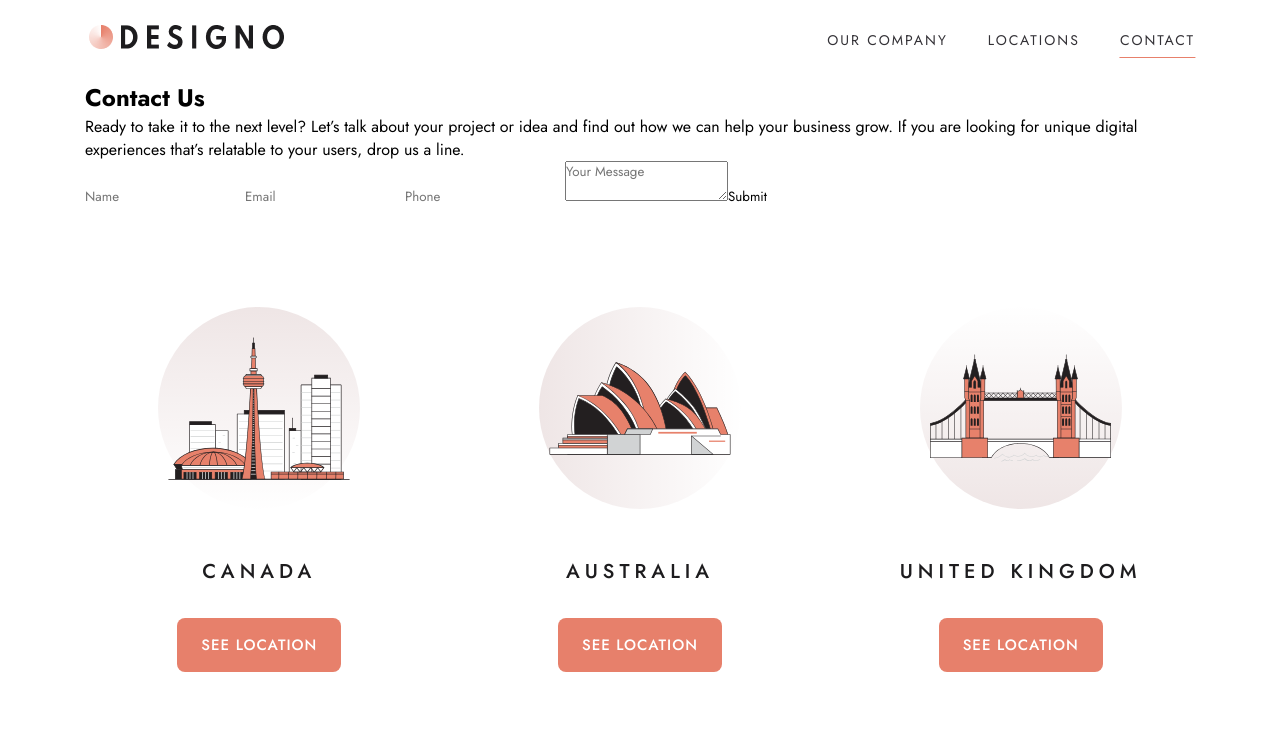
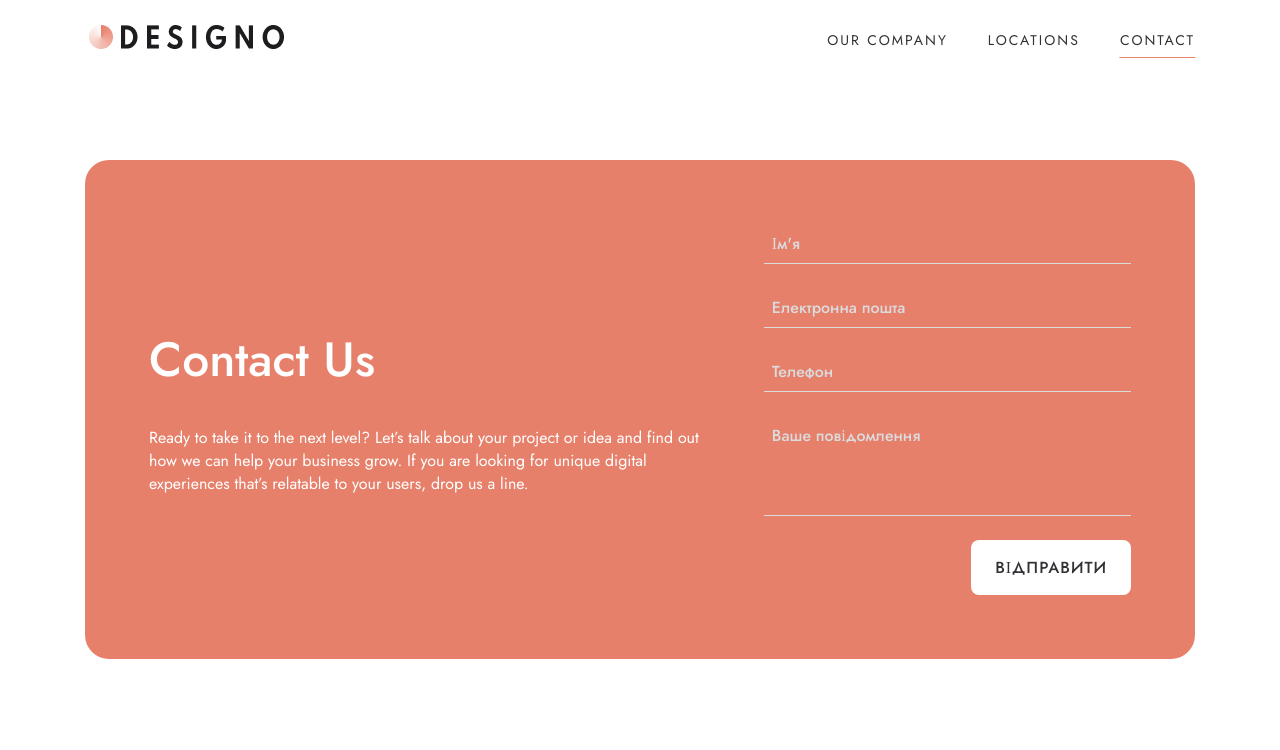
Before and after one commit to DanyloOhurtsov/Designo, a React (Create React App) app: page /contact in a window 1280 px wide. Shown: the top 750 px of the page. Built offline with nearby package versions, Linux system fonts and the light colour scheme; the HTML template or start-up script is replaced by a standard one.

Commit message:
ContactPage | Desktop styling
Changes:
- add styling for ContactPage on desktop

```diff
--- a/src/index.css
+++ b/src/index.css
@@ -2,15 +2,16 @@
     margin: 0;
     padding: 0;
     box-sizing: border-box;
-    font-family: 'Jost';
+    font-family: "Jost";
 }
-body.overflowSmall{
+body.overflowSmall {
     height: 100svh;
     overflow: hidden;
 }
 a,
 button,
-input {
+input,
+textarea {
     background: inherit;
     border: inherit;
     outline: inherit;
--- a/src/pages/ContactPage/ContactPage.jsx
+++ b/src/pages/ContactPage/ContactPage.jsx
@@ -1,12 +1,40 @@
-import React, { useEffect } from "react";
+import React, { useEffect, useState } from "react";
 import styles from "./contactPage.module.scss";
 
 import { LocationComp } from "../../components/LocationComp/LocationComp";
 
 export const ContactPage = () => {
+    const [formData, setFormData] = useState({
+        name: "",
+        email: "",
+        phone: "",
+        message: "",
+    });
+    const [errorMessage, setErrorMessage] = useState("");
+
     useEffect(() => {
         window.scrollTo(0, 0);
     }, []);
+
+    const handleChange = (e) => {
+        const { name, value } = e.target;
+        setFormData((prevState) => ({ ...prevState, [name]: value }));
+    };
+
+    const handleSubmit = (e) => {
+        e.preventDefault();
+        if (
+            !formData.name ||
+            !formData.email ||
+            !formData.phone ||
+            !formData.message
+        ) {
+            setErrorMessage("");
+        } else {
+            setErrorMessage("");
+        }
+    };
+
     return (
         <div className={styles.contactPage}>
             <div className={styles.contactForm}>
@@ -20,32 +48,52 @@ export const ContactPage = () => {
                         line.
                     </p>
                 </div>
-                <form action="submit">
+                <form onSubmit={handleSubmit}>
                     <input
                         type="text"
-                        placeholder="Name"
-                        className={styles.inputForm}
+                        name="name"
+                        placeholder="Ім'я"
+                        className={`${
+                            formData.name ? styles.inputFormFilled : ""
+                        } ${styles.inputForm}`}
+                        value={formData.name}
+                        onChange={handleChange}
                     />
                     <input
                         type="email"
-                        placeholder="Email"
-                        className={styles.inputForm}
+                        name="email"
+                        placeholder="Електронна пошта"
+                        className={`${
+                            formData.name ? styles.inputFormFilled : ""
+                        } ${styles.inputForm}`}
+                        value={formData.email}
+                        onChange={handleChange}
                     />
                     <input
                         type="tel"
-                        placeholder="Phone"
-                        className={styles.inputForm}
+                        name="phone"
+                        placeholder="Телефон"
+                        className={`${
+                            formData.name ? styles.inputFormFilled : ""
+                        } ${styles.inputForm}`}
+                        value={formData.phone}
+                        onChange={handleChange}
                     />
                     <textarea
-                        placeholder="Your Message"
-                        className={styles.textArea}
+                        name="message"
+                        placeholder="Ваше повідомлення"
+                        className={`${
+                            formData.name ? styles.inputFormFilled : ""
+                        } ${styles.textArea}`}
+                        value={formData.message}
+                        onChange={handleChange}
                     ></textarea>
                     <button type="submit" className={styles.submitButton}>
-                        Submit
+                        Відправити
                     </button>
                 </form>
             </div>
-            <LocationComp/>
+            <LocationComp />
         </div>
     );
 };
--- a/src/pages/ContactPage/contactPage.module.scss
+++ b/src/pages/ContactPage/contactPage.module.scss
@@ -1,7 +1,76 @@
-@import '../../mainStyles.module.scss';
+@import "../../mainStyles.module.scss";
 
-.contactPage{
+.contactPage {
     max-width: calc(1110px + 32px);
     padding: 0 16px;
     margin: 0 auto;
+    margin-top: 80px;
+    .contactForm {
+        width: 100%;
+        display: flex;
+        justify-content: space-between;
+        align-items: center;
+        padding: 64px;
+        gap: 64px;
+        background-color: $color_Peach;
+        border-radius: 24px;
+        .textSection {
+            width: 60%;
+            .title2 {
+                color: $color_White;
+                font-size: $size_48;
+                font-weight: $weight_500;
+            }
+            .mainText {
+                margin-top: 32px;
+                color: $color_White;
+                font-size: $size_16;
+                font-weight: $weight_400;
+            }
+        }
+        form {
+            width: 40%;
+            display: flex;
+            flex-direction: column;
+            align-items: flex-end;
+            gap: 24px;
+            .inputForm,
+            .textArea {
+                width: 100%;
+                padding: 8px;
+                border-bottom: 1px solid $color_LightGrey;
+                color: $color_LightGrey;
+                font-size: $size_16;
+                font-weight: $weight_500;
+                &::placeholder {
+                    color: $color_LightGrey;
+                    font-size: $size_16;
+                    font-weight: $weight_500;
+                }
+            }
+            .textArea {
+                resize: none;
+                height: 100px;
+            }
+            .inputFormFilled{
+                border-bottom: 1px solid $color_White;
+                color: $color_White;
+            }
+            .submitButton {
+                padding: 16px 24px;
+                background-color: $color_White;
+                color: $color_darkGrey;
+                border-radius: 8px;
+                font-size: $size_16;
+                font-weight: $weight_500;
+                letter-spacing: $spacing_1;
+                text-transform: uppercase;
+                transition: 250ms;
+                &:hover{
+                    background-color: $color_LightPeach;
+                    color: $color_Peach;
+                }
+            }
+        }
+    }
 }
```
